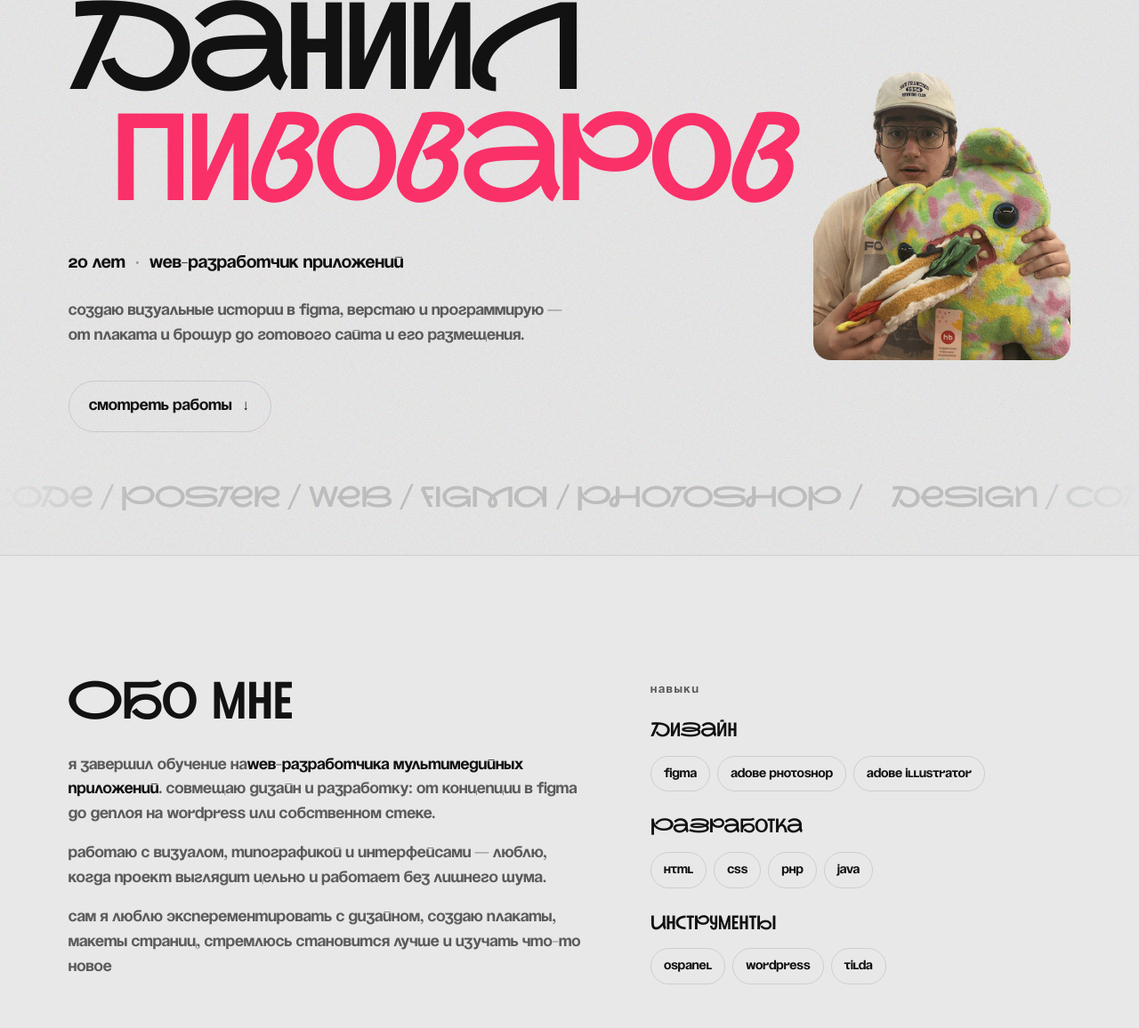
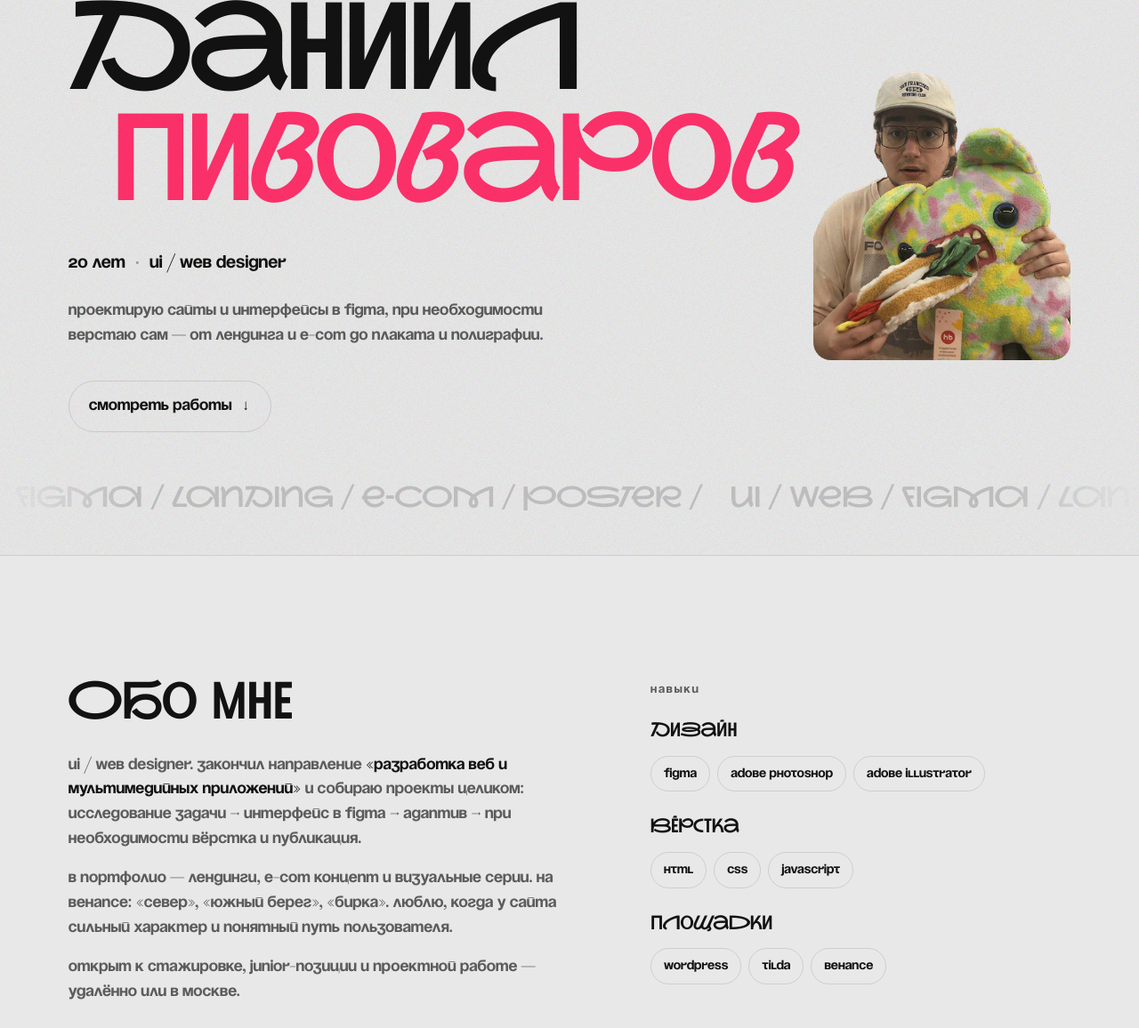
Before and after one commit to Jabka-source/Jabka-source.github.io, a website with bundled scripts: page index.html in a window 1280 px wide. Shown: the part 176-1332 px from the top of the page at 89% size. Built offline with nearby package versions, Linux system fonts and the light colour scheme.

Commit message:
Add files via upload

```diff
--- a/index.html
+++ b/index.html
@@ -5,16 +5,16 @@
     <meta name="viewport" content="width=device-width, initial-scale=1.0" />
     <meta
       name="description"
-      content="Портфолио Даниила Пивоварова — WEB-разработчик, дизайнер, иллюстратор."
+      content="Портфолио Даниила Пивоварова — UI / Web designer. Сайты, лендинги, интерфейсы и визуал."
     />
-    <title>Даниил Пивоваров — Портфолио</title>
+    <title>Даниил Пивоваров — UI / Web designer</title>
 
     <meta property="og:type" content="website" />
     <meta property="og:locale" content="ru_RU" />
-    <meta property="og:title" content="Даниил Пивоваров — Портфолио" />
+    <meta property="og:title" content="Даниил Пивоваров — UI / Web designer" />
     <meta
       property="og:description"
-      content="WEB-разработчик приложений. Дизайн, плакаты, вёрстка и разработка — портфолио работ."
+      content="Дизайн сайтов и интерфейсов в Figma. Лендинги, e-com, плакаты — от концепции до вёрстки."
     />
     <meta property="og:image" content="assets/og-cover.jpg" />
     <meta property="og:image:width" content="1200" />
@@ -22,10 +22,10 @@
     <meta property="og:image:alt" content="Даниил Пивоваров — портфолио" />
 
     <meta name="twitter:card" content="summary_large_image" />
-    <meta name="twitter:title" content="Даниил Пивоваров — Портфолио" />
+    <meta name="twitter:title" content="Даниил Пивоваров — UI / Web designer" />
     <meta
       name="twitter:description"
-      content="WEB-разработчик приложений. Дизайн, плакаты, вёрстка и разработка — портфолио работ."
+      content="Дизайн сайтов и интерфейсов в Figma. Лендинги, e-com, плакаты — от концепции до вёрстки."
     />
     <meta name="twitter:image" content="assets/og-cover.jpg" />
 
@@ -74,11 +74,11 @@
             <p class="hero__meta reveal">
               <span>20 лет</span>
               <span class="hero__dot">·</span>
-              <span>WEB-разработчик приложений</span>
+              <span>UI / Web designer</span>
             </p>
             <p class="hero__desc reveal">
-              Создаю визуальные истории в Figma, верстаю и программирую —
-              от плаката и брошур до готового сайта и его размещения.
+              Проектирую сайты и интерфейсы в Figma, при необходимости верстаю сам —
+              от лендинга и e-com до плаката и полиграфии.
             </p>
             <a class="hero__cta reveal" href="#works">
               Смотреть работы
@@ -91,8 +91,8 @@
         </div>
         <div class="hero__marquee" aria-hidden="true">
           <div class="hero__marquee-track">
-            <span>DESIGN / CODE / POSTER / WEB / FIGMA / PHOTOSHOP /</span>
-            <span>DESIGN / CODE / POSTER / WEB / FIGMA / PHOTOSHOP /</span>
+            <span>UI / WEB / FIGMA / LANDING / E-COM / POSTER /</span>
+            <span>UI / WEB / FIGMA / LANDING / E-COM / POSTER /</span>
           </div>
         </div>
       </section>
@@ -102,16 +102,19 @@
           <div class="about__intro reveal">
             <h2 class="section-title">Обо мне</h2>
             <p>
-              Я завершил обучение на<strong>WEB-разработчика мультимедийных приложений</strong>.
-              Совмещаю дизайн и разработку: от концепции в Figma до деплоя на
-              WordPress или собственном стеке.
+              UI / Web designer. Закончил направление
+              <strong>«Разработка веб и мультимедийных приложений»</strong>
+              и собираю проекты целиком: исследование задачи → интерфейс в Figma →
+              адаптив → при необходимости вёрстка и публикация.
             </p>
             <p>
-              Работаю с визуалом, типографикой и интерфейсами — люблю, когда
-              проект выглядит цельно и работает без лишнего шума.
+              В портфолио — лендинги, e-com концепт и визуальные серии.
+              На Behance: «Север», «Южный берег», «Бирка». Люблю, когда у сайта
+              сильный характер и понятный путь пользователя.
             </p>
             <p>
-              Сам я люблю эксперементировать с дизайном, создаю плакаты, макеты страниц, стремлюсь становится лучше и изучать что-то новое
+              Открыт к стажировке, junior-позиции и проектной работе —
+              удалённо или в Москве.
             </p>
           </div>
           <div class="about__skills reveal">
@@ -126,20 +129,19 @@
                 </ul>
               </div>
               <div class="skills__group">
-                <span class="skills__label">Разработка</span>
+                <span class="skills__label">Вёрстка</span>
                 <ul>
                   <li>HTML</li>
                   <li>CSS</li>
-                  <li>PHP</li>
-                  <li>Java</li>
+                  <li>JavaScript</li>
                 </ul>
               </div>
               <div class="skills__group">
-                <span class="skills__label">Инструменты</span>
+                <span class="skills__label">Площадки</span>
                 <ul>
-                  <li>OSPanel</li>
                   <li>WordPress</li>
                   <li>Tilda</li>
+                  <li>Behance</li>
                 </ul>
               </div>
             </div>
@@ -213,7 +215,7 @@
         <div class="contact__inner reveal">
           <h2 class="section-title">Связаться</h2>
           <p class="contact__text">
-            Открыт к проектам, стажировкам и коллаборациям. Напишите — отвечу.
+            Открыт к стажировкам, junior-роли и проектной работе. Напишите — отвечу.
           </p>
           <div class="contact__links">
             <a
@@ -231,8 +233,8 @@
               data-contact="resume"
               type="application/pdf"
             >
-              <span class="contact__link-label">HeadHunter</span>
-              <span class="contact__link-note">Резюме PDF</span>
+              <span class="contact__link-label">Резюме</span>
+              <span class="contact__link-note">Скачать PDF</span>
               <span class="contact__link-arrow">↗</span>
             </a>
             <a
@@ -245,21 +247,22 @@
               <span class="contact__link-arrow">↗</span>
             </a>
             <a
+              class="contact__link contact__link--behance"
+              href="https://www.behance.net/3b8b4d41"
+              target="_blank"
+              rel="noopener noreferrer"
+            >
+              <span class="contact__link-label">Behance</span>
+              <span class="contact__link-note">Кейсы UI / Web</span>
+              <span class="contact__link-arrow">↗</span>
+            </a>
+            <a
               class="contact__link contact__link--setka"
               href="https://setka.ru/users/019d35bb-439a-7970-9f12-25d52b374adf"
               target="_blank"
               rel="noopener noreferrer"
             >
               <span class="contact__link-label">Сетка</span>
-              <span class="contact__link-arrow">↗</span>
-            </a>
-            <a
-              class="contact__link contact__link--behance"
-              href="https://www.behance.net/"
-              target="_blank"
-              rel="noopener noreferrer"
-            >
-              <span class="contact__link-label">Behance</span>
               <span class="contact__link-arrow">↗</span>
             </a>
           </div>
```
Also changed, not shown: favicon.svg, package.json (line endings or trailing spaces), 1 other file.
